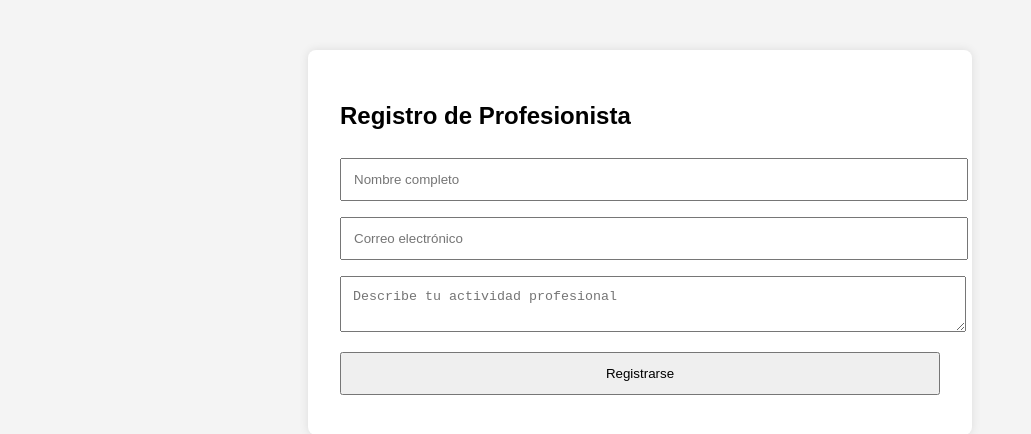
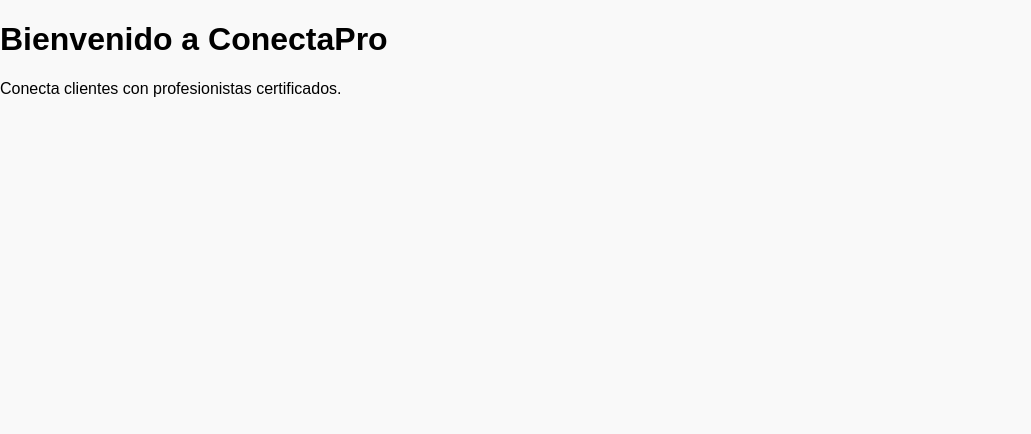
Before and after one commit to procervantes/conectapro, a React (Vite) app: page /admin in a window 1280 px wide. Shown: the top 434 px of the page, without its empty margins (0-1031 px from the left). Built offline with nearby package versions, Linux system fonts and the light colour scheme.

Commit message:
Add files via upload

```diff
--- a/index.html
+++ b/index.html
@@ -1,13 +1 @@
-<!DOCTYPE html>
-<html lang="es">
-  <head>
-    <meta charset="UTF-8" />
-    <link rel="icon" href="/favicon.ico" />
-    <meta name="viewport" content="width=device-width, initial-scale=1.0" />
-    <title>ConectaPro</title>
-  </head>
-  <body>
-    <div id="root"></div>
-    <script type="module" src="/src/main.jsx"></script>
-  </body>
-</html>
+<!DOCTYPE html><html><head><title>ConectaPro</title></head><body><div id='root'></div><script type='module' src='/src/main.jsx'></script></body></html>
--- a/src/App.jsx
+++ b/src/App.jsx
@@ -1,27 +1,11 @@
-import React, { useState } from 'react';
+
+import React from 'react';
 
 function App() {
-  const [form, setForm] = useState({ nombre: '', email: '', descripcion: '' });
-
-  const handleChange = (e) => {
-    setForm({ ...form, [e.target.name]: e.target.value });
-  }
-
-  const handleSubmit = (e) => {
-    e.preventDefault();
-    alert('Formulario enviado correctamente.');
-    setForm({ nombre: '', email: '', descripcion: '' });
-  }
-
   return (
-    <div className="container">
-      <h2>Registro de Profesionista</h2>
-      <form onSubmit={handleSubmit}>
-        <input type="text" name="nombre" placeholder="Nombre completo" value={form.nombre} onChange={handleChange} required />
-        <input type="email" name="email" placeholder="Correo electrónico" value={form.email} onChange={handleChange} required />
-        <textarea name="descripcion" placeholder="Describe tu actividad profesional" value={form.descripcion} onChange={handleChange} required></textarea>
-        <button type="submit">Registrarse</button>
-      </form>
+    <div>
+      <h1>Bienvenido a ConectaPro</h1>
+      <p>Conecta clientes con profesionistas certificados.</p>
     </div>
   );
 }
--- a/src/index.css
+++ b/src/index.css
@@ -1,18 +1 @@
-body {
-  margin: 0;
-  font-family: Arial, sans-serif;
-  background-color: #f4f4f4;
-}
-.container {
-  max-width: 600px;
-  margin: 50px auto;
-  background: white;
-  padding: 2rem;
-  border-radius: 8px;
-  box-shadow: 0 0 10px rgba(0,0,0,0.1);
-}
-input, textarea, button {
-  width: 100%;
-  margin: 0.5rem 0;
-  padding: 0.75rem;
-}
+body { font-family: sans-serif; margin: 0; padding: 0; background: #f9f9f9; }
--- a/src/main.jsx
+++ b/src/main.jsx
@@ -1,3 +1,4 @@
+
 import React from 'react';
 import ReactDOM from 'react-dom/client';
 import App from './App';
--- a/vite.config.js
+++ b/vite.config.js
@@ -1,6 +1,7 @@
+
 import { defineConfig } from 'vite'
 import react from '@vitejs/plugin-react'
 
 export default defineConfig({
-  plugins: [react()],
+  plugins: [react()]
 })
```
Also changed, not shown: package.json (+4 -4 lines), 1 other file (tests, documents, lock files or other folders).
